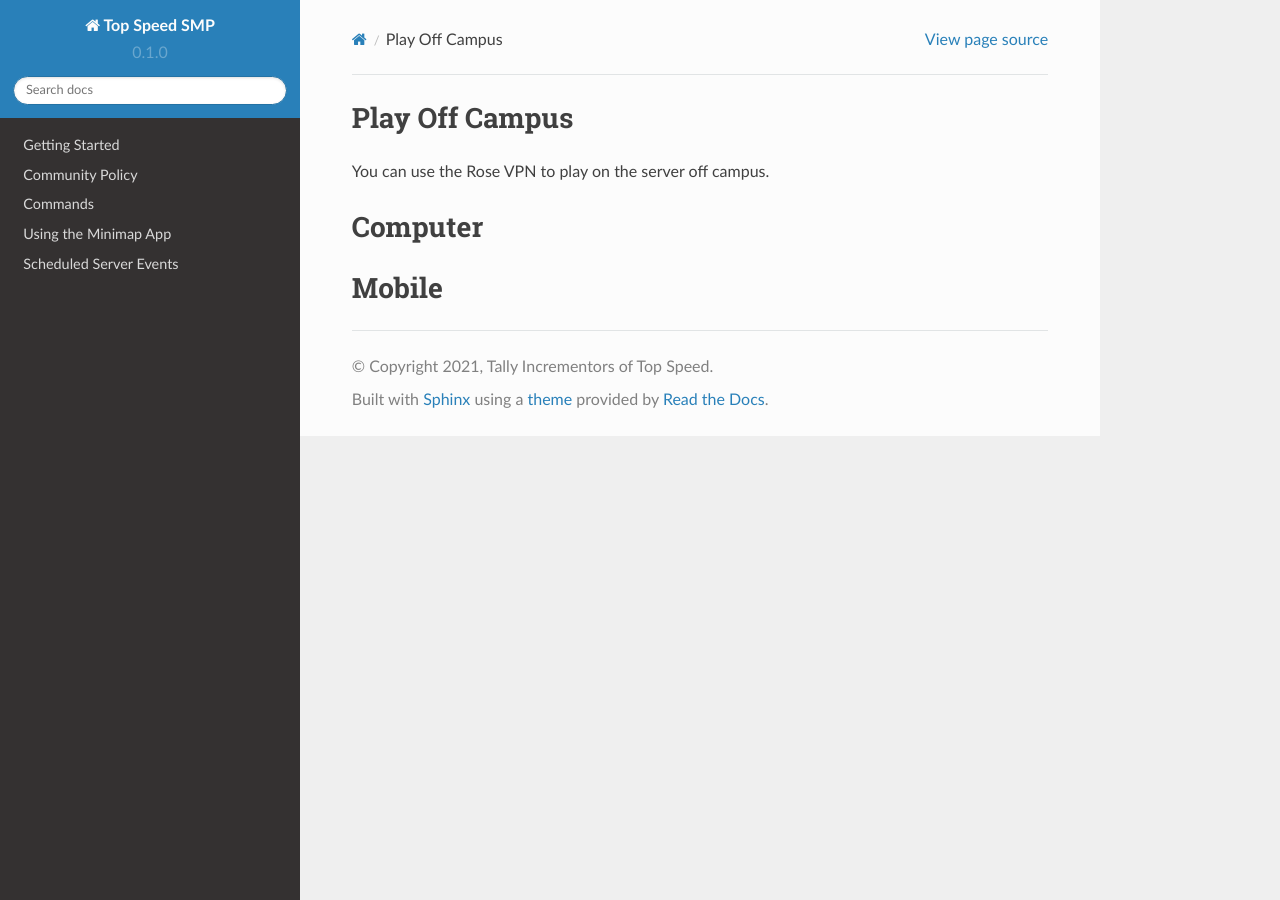
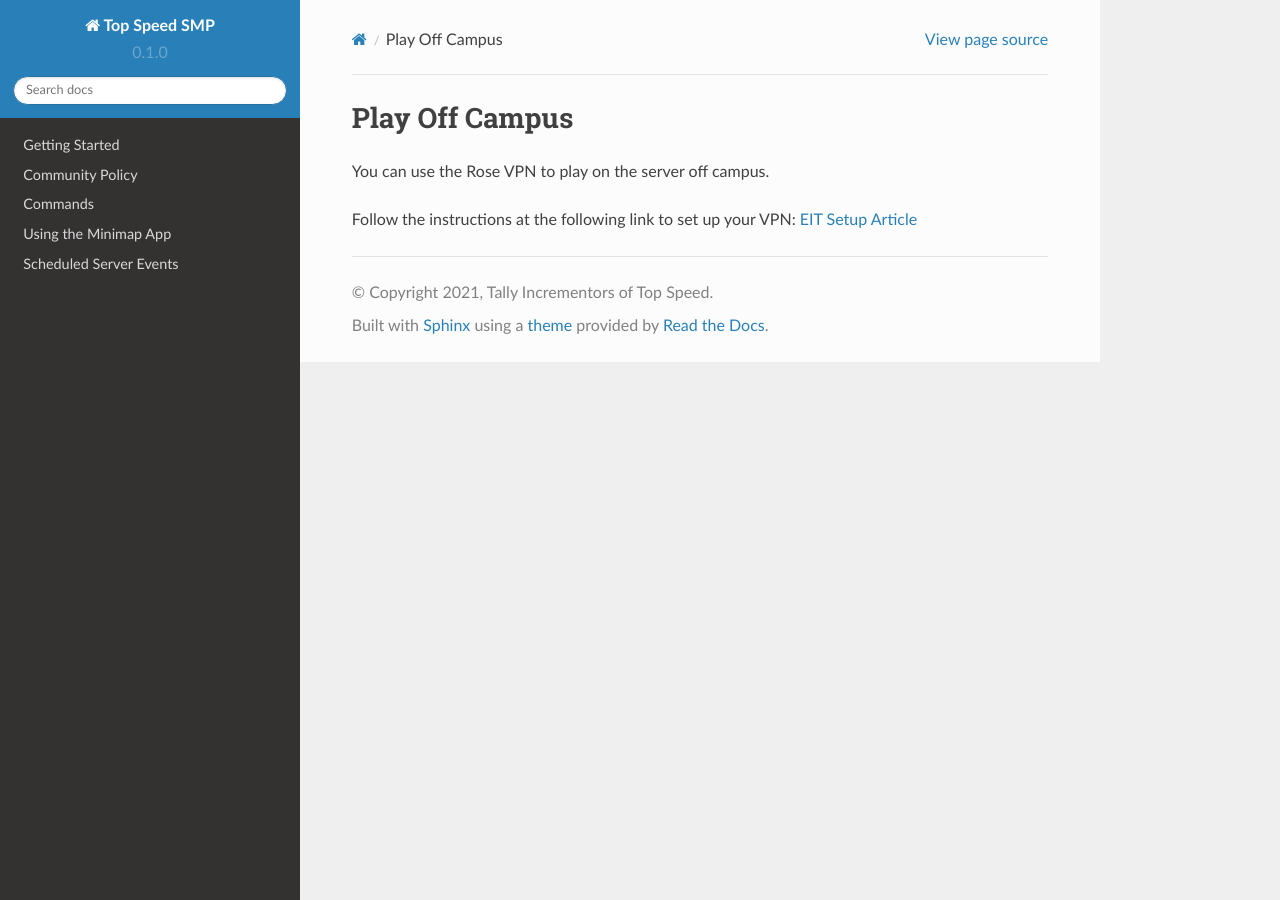
Before and after one commit to cm090/topspeedmc, a Sphinx documentation site: the page built from docs/source/off-campus.rst, in a window 1280 px wide. Built offline with Sphinx 7.4.7 and the Read the Docs theme 2.0.0, drawn with Linux system fonts in a browser that asks for light colours.

Commit message:
Update off-campus.rst

```diff
--- a/docs/source/off-campus.rst
+++ b/docs/source/off-campus.rst
@@ -3,8 +3,4 @@ Play Off Campus
 
 You can use the Rose VPN to play on the server off campus.
 
-Computer
-========
-
-Mobile
-======
+Follow the instructions at the following link to set up your VPN: `EIT Setup Article <https://rose-hulman.microsoftcrmportals.com/knowledgebase/article/KA-01278/en-us>`_
```
